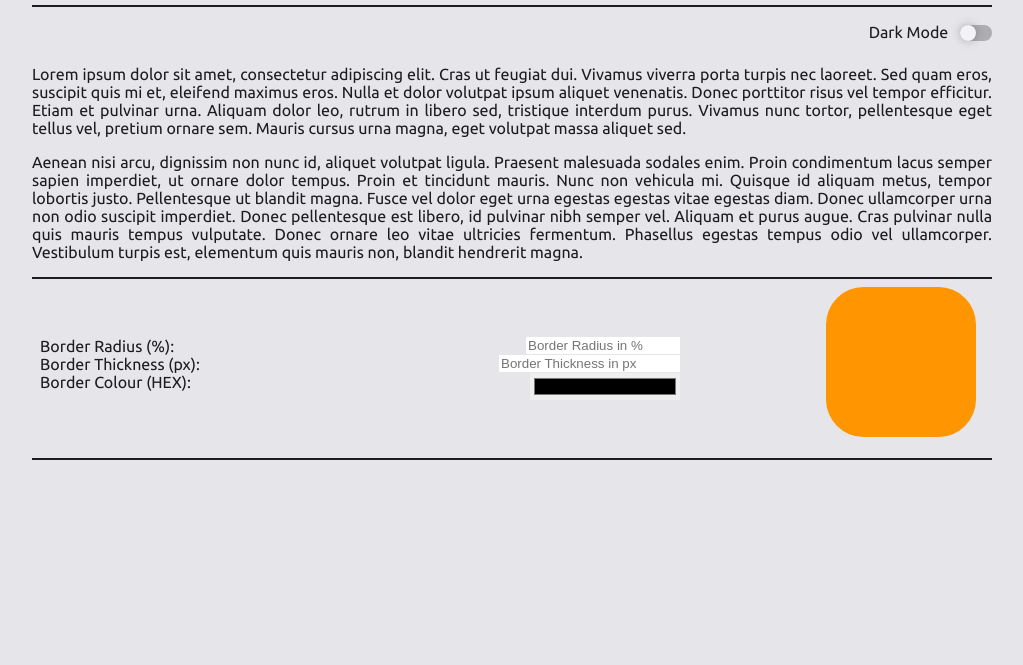
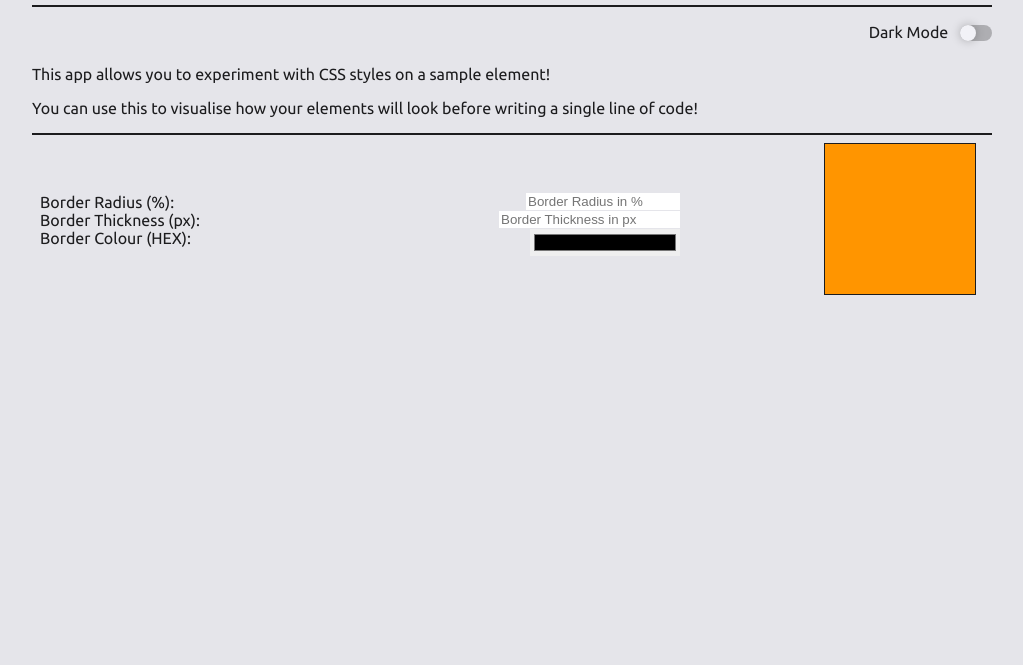
Before and after one commit to Ankit-Nag/CSS-Style-Sampler, a plain HTML site: page index.html in a window 1280 px wide. Shown: the part 135-800 px from the top of the page, without its empty margins (128-1151 px from the left). Drawn offline with Linux system fonts and the light colour scheme.

Commit message:
updated dark mode and page description
style: dark mode styling
refactor: page description and title

```diff
--- a/dark-theme.css
+++ b/dark-theme.css
@@ -102,3 +102,34 @@ body {
 .content{
     text-align: justify;
 }
+
+.shape-controls{
+    display: inline-block;
+    min-width: 50vw;
+    margin: auto;
+    padding: 0.5rem;
+    padding-top: 50px;
+    padding-bottom: 50px;
+    /* background-color: var(--blue); */
+}
+
+.shape{
+    float: right;
+    margin-right: 1rem;
+    width: 150px;
+    height: 150px;
+    background-color: var(--orange);
+    border-radius: 0%;
+    border: 1px solid var(--black);
+}
+
+.input-box{
+    border: none;
+    float: right;
+    max-width: 25vw;
+    min-width: 150px;
+}
+
+.input-box:focus{
+    outline: none;
+}
--- a/index.html
+++ b/index.html
@@ -4,7 +4,7 @@
 <head>
     <meta charset="UTF-8">
     <meta name="viewport" content="width=device-width, initial-scale=1.0">
-    <title>Dark Mode App</title>
+    <title>CSS Styles</title>
 
     <link rel="stylesheet" href="/light-theme.css" id="theme_link">
 </head>
@@ -12,7 +12,7 @@
 <body>
     <div class="main-container">
         <header>
-            <h1>Dark Mode App</h1>
+            <h1>CSS Styles Sampler</h1>
         </header>
         <hr />
         <div class="control">
@@ -23,20 +23,8 @@
             </label>
         </div>
         <div class="content">
-            <p>Lorem ipsum dolor sit amet, consectetur adipiscing elit. Cras ut feugiat dui. Vivamus viverra
-                porta turpis nec laoreet. Sed quam eros, suscipit quis mi et, eleifend maximus eros. Nulla et
-                dolor volutpat ipsum aliquet venenatis. Donec porttitor risus vel tempor efficitur. Etiam et
-                pulvinar urna. Aliquam dolor leo, rutrum in libero sed, tristique interdum purus. Vivamus nunc
-                tortor, pellentesque eget tellus vel, pretium ornare sem. Mauris cursus urna magna, eget
-                volutpat massa aliquet sed. </p>
-            <p>Aenean nisi arcu, dignissim non nunc id, aliquet volutpat ligula. Praesent malesuada sodales
-                enim. Proin condimentum lacus semper sapien imperdiet, ut ornare dolor tempus. Proin et
-                tincidunt mauris. Nunc non vehicula mi. Quisque id aliquam metus, tempor lobortis justo.
-                Pellentesque ut blandit magna. Fusce vel dolor eget urna egestas egestas vitae egestas diam.
-                Donec ullamcorper urna non odio suscipit imperdiet. Donec pellentesque est libero, id pulvinar
-                nibh semper vel. Aliquam et purus augue. Cras pulvinar nulla quis mauris tempus vulputate. Donec
-                ornare leo vitae ultricies fermentum. Phasellus egestas tempus odio vel ullamcorper. Vestibulum
-                turpis est, elementum quis mauris non, blandit hendrerit magna.</p>
+            <p>This app allows you to experiment with CSS styles on a sample element!</p>
+            <p>You can use this to visualise how your elements will look before writing a single line of code!</p>
         </div>
         <hr />
         <div class="shape-controls">
@@ -47,7 +35,6 @@
             <label>Border Colour (HEX): </label><input class="input-box" id="border-colour" placeholder="Border Colour in HEX" type="color">
         </div>
         <div class="shape"></div>
-        <hr />
     </div>
 
     <script type="text/javascript" src="/app.js"></script>
--- a/light-theme.css
+++ b/light-theme.css
@@ -123,8 +123,8 @@ hr{
     width: 150px;
     height: 150px;
     background-color: var(--orange);
-    border-radius: 25%;
-    border: 0px solid var(--black);
+    border-radius: 0%;
+    border: 1px solid var(--black);
 }
 
 .input-box{
```
